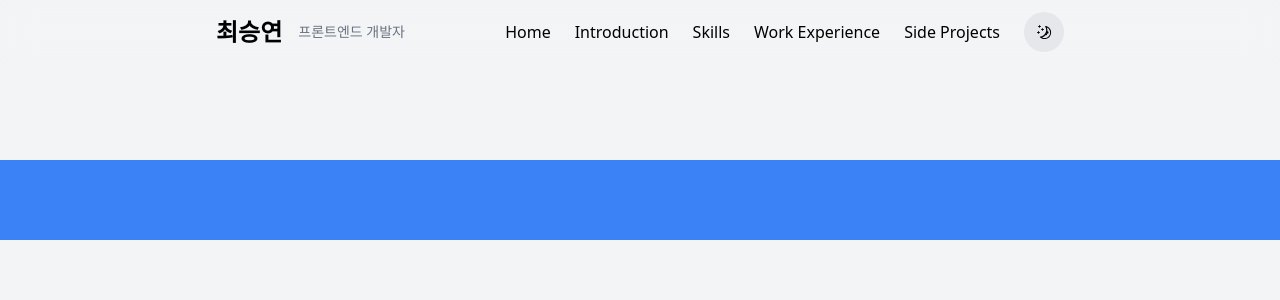
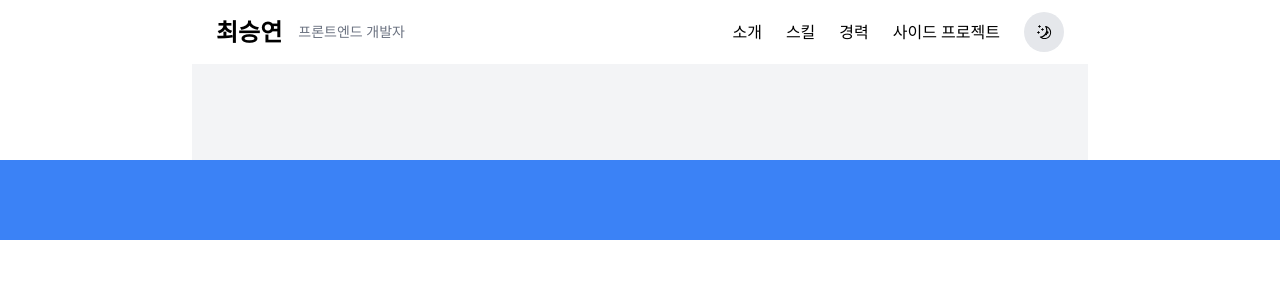
Before and after one commit to syouzen/my-portfolio, a Next.js app: page / in a window 1280 px wide. Shown: the top 300 px of the page. Built offline with nearby package versions, Linux system fonts and the light colour scheme.

Commit message:
🌱 dark mode

```diff
--- a/package.json
+++ b/package.json
@@ -11,6 +11,7 @@
   "dependencies": {
     "@radix-ui/react-icons": "^1.3.2",
     "next": "15.0.3",
+    "next-themes": "^0.4.3",
     "react": "19.0.0-rc-66855b96-20241106",
     "react-dom": "19.0.0-rc-66855b96-20241106"
   },
--- /dev/null
+++ b/src/app/_components/header.tsx
@@ -0,0 +1,32 @@
+import ThemeButton from "./theme-button";
+
+const Header = () => {
+  return (
+    <header className="sticky top-0 bg-opacity-90 backdrop-blur-lg">
+      <nav className="container max-w-4xl mx-auto px-6 py-3 flex justify-between items-center">
+        <div className="flex items-center space-x-4">
+          <h1 className="text-2xl font-bold">최승연</h1>
+          <p className="text-sm text-gray-500">프론트엔드 개발자</p>
+        </div>
+
+        <div className="flex items-center gap-x-6">
+          <a href="#introduction" className="hover:text-blue-500 transition-colors">
+            소개
+          </a>
+          <a href="#skills" className="hover:text-blue-500 transition-colors">
+            스킬
+          </a>
+          <a href="#work-experience" className="hover:text-blue-500 transition-colors">
+            경력
+          </a>
+          <a href="#side-projects" className="hover:text-blue-500 transition-colors">
+            사이드 프로젝트
+          </a>
+          <ThemeButton />
+        </div>
+      </nav>
+    </header>
+  );
+};
+
+export default Header;
--- /dev/null
+++ b/src/app/_components/theme-button.tsx
@@ -0,0 +1,21 @@
+"use client";
+
+import { MoonIcon, SunIcon } from "@radix-ui/react-icons";
+import { useTheme } from "next-themes";
+
+export default function ThemeButton() {
+  const { theme, setTheme } = useTheme();
+
+  return (
+    <>
+      <button
+        className="p-2 w-10 h-10 rounded-full bg-gray-200 flex justify-center items-center focus:outline-none focus:ring focus:ring-blue-500 transition"
+        onClick={() => {
+          setTheme(theme === "dark" ? "light" : "dark");
+        }}
+      >
+        {theme === "dark" ? <SunIcon className="text-black" /> : <MoonIcon className="text-black" />}
+      </button>
+    </>
+  );
+}
--- /dev/null
+++ b/src/app/_providers/theme.tsx
@@ -0,0 +1,13 @@
+"use client";
+
+import { ThemeProvider } from "next-themes";
+
+interface ThemePropsInterface {
+  children?: JSX.Element | Array<JSX.Element> | React.ReactNode;
+}
+
+export default function ThemeProviders(props: ThemePropsInterface) {
+  const { children } = props;
+
+  return <ThemeProvider attribute="class">{children}</ThemeProvider>;
+}
--- a/src/app/layout.tsx
+++ b/src/app/layout.tsx
@@ -2,7 +2,8 @@ import type { Metadata, Viewport } from "next";
 import "./globals.css";
 
 import { sans, serif, serif_en } from "./font";
-import { MoonIcon } from "@radix-ui/react-icons";
+import Header from "./_components/header";
+import ThemeProviders from "./_providers/theme";
 
 const contents = {
   title: "최승연 | 포트폴리오",
@@ -39,38 +40,12 @@ export default function RootLayout({
 }>) {
   return (
     <html lang="ko" className={`${sans.variable} ${serif.variable} ${serif_en.variable}`}>
-      <body className="bg-gray-100">
-        <header className="sticky top-0 bg-opacity-90 backdrop-blur-lg">
-          <nav className="container max-w-4xl mx-auto px-6 py-3 flex justify-between items-center">
-            <div className="flex items-center space-x-4">
-              <h1 className="text-2xl font-bold">최승연</h1>
-              <p className="text-sm text-gray-500">프론트엔드 개발자</p>
-            </div>
-
-            <div className="flex items-center gap-x-6">
-              <a href="#home" className="hover:text-blue-200 transition-colors">
-                Home
-              </a>
-              <a href="#introduction" className="hover:text-blue-200 transition-colors">
-                Introduction
-              </a>
-              <a href="#skills" className="hover:text-blue-200 transition-colors">
-                Skills
-              </a>
-              <a href="#work-experience" className="hover:text-blue-200 transition-colors">
-                Work Experience
-              </a>
-              <a href="#side-projects" className="hover:text-blue-200 transition-colors">
-                Side Projects
-              </a>
-              <button className="p-2 w-10 h-10 rounded-full bg-gray-200 flex justify-center items-center focus:outline-none focus:ring focus:ring-blue-500">
-                <MoonIcon className="text-black" />
-              </button>
-            </div>
-          </nav>
-        </header>
-        <main className="container max-w-4xl mx-auto px-6 py-12 bg-gray-100">{children}</main>
-        <footer className="w-full h-20 bg-blue-500"></footer>
+      <body>
+        <ThemeProviders>
+          <Header />
+          <main className="container max-w-4xl mx-auto px-6 py-12 bg-gray-100">{children}</main>
+          <footer className="w-full h-20 bg-blue-500"></footer>
+        </ThemeProviders>
       </body>
     </html>
   );
--- a/tailwind.config.ts
+++ b/tailwind.config.ts
@@ -1,7 +1,7 @@
 import type { Config } from "tailwindcss";
 
 export default {
-  darkMode: "selector",
+  darkMode: "class",
   content: ["./src/pages/**/*.{js,ts,jsx,tsx,mdx}", "./src/components/**/*.{js,ts,jsx,tsx,mdx}", "./src/app/**/*.{js,ts,jsx,tsx,mdx}"],
   theme: {
     extend: {
```
Also changed, not shown: 1 other file (tests, documents, lock files or other folders).
